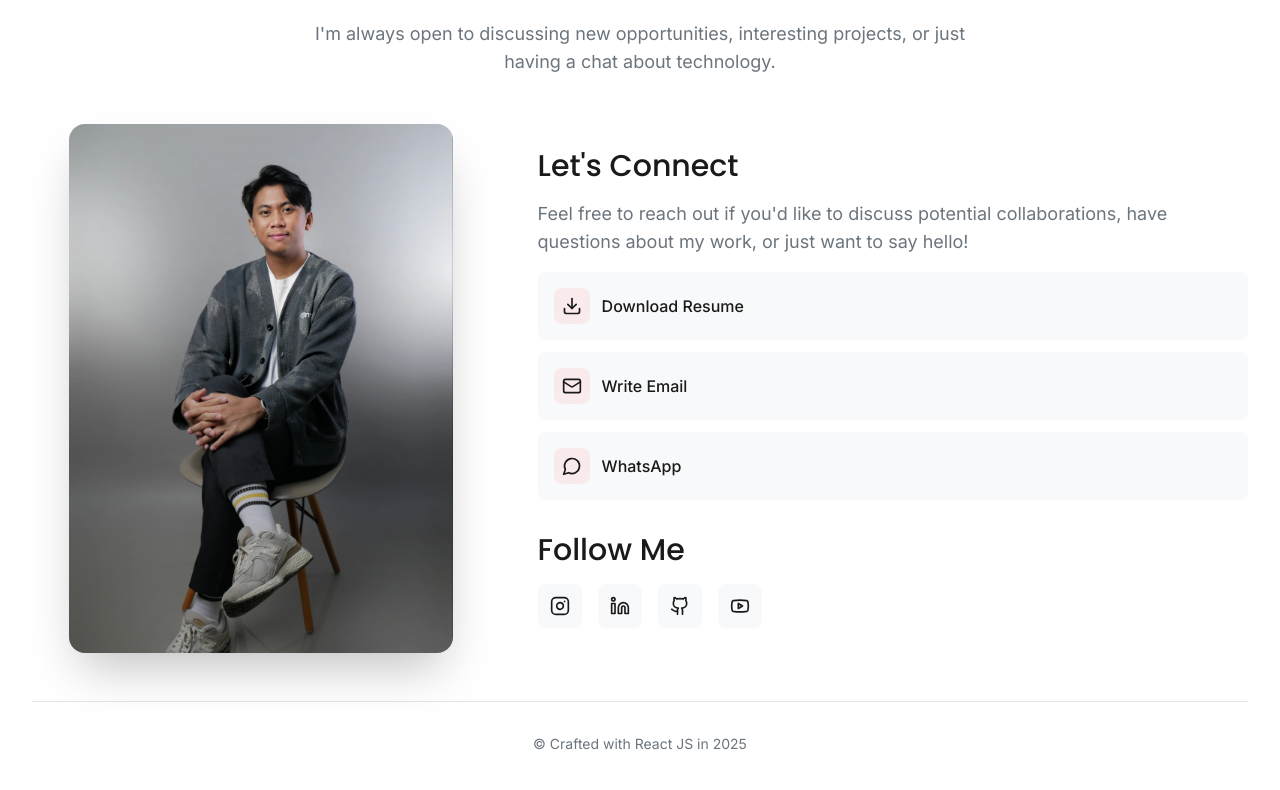
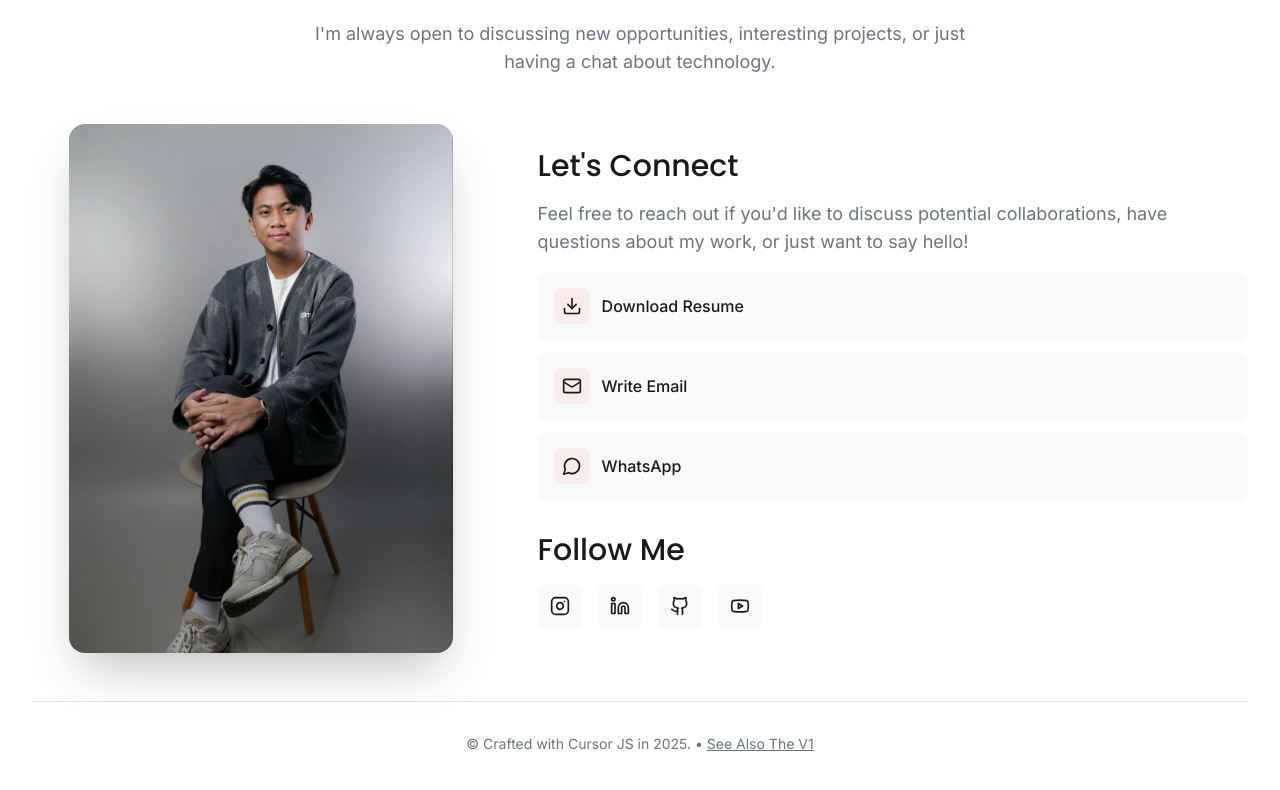
Before and after one commit to fakhrymubarak/fakhrymubarak.github.io, a React (Vite) app: page / in a window 1280 px wide. Shown: the part 3670-4460 px from the top of the page. Built offline with nearby package versions, Linux system fonts and the light colour scheme.

Commit message:
fix: footer hyperlink

```diff
--- a/src/components/sections/FooterSection.tsx
+++ b/src/components/sections/FooterSection.tsx
@@ -1,6 +1,6 @@
 import React from 'react'
 import { motion } from 'framer-motion'
-import { portfolioData } from '../../data/portfolio'
+import { portfolioData } from '@data/portfolio.ts'
 import { Mail, MessageCircle, Download, Instagram, Linkedin, Github, Youtube } from 'lucide-react'
 
 const FooterSection: React.FC = () => {
@@ -145,7 +145,15 @@ const FooterSection: React.FC = () => {
             className="border-t border-light-muted/20 dark:border-dark-muted/20 pt-8 text-center"
           >
             <p className="text-sm text-light-muted dark:text-dark-muted">
-              {footer.signature}
+              {footer.signature} •{' '}
+              <a
+                href="https://fakhrymubarak.github.io/showcase-v1/"
+                target="_blank"
+                rel="noopener noreferrer"
+                className="hover:text-primary-coral transition-colors underline"
+              >
+                See Also The V1
+              </a>
             </p>
           </motion.div>
         </motion.div>
--- a/src/data/portfolio.ts
+++ b/src/data/portfolio.ts
@@ -220,7 +220,7 @@ export const portfolioData: PortfolioData = {
         icon: 'message-circle'
       }
     ],
-    signature: '© Crafted with React JS in 2025',
+    signature: '© Crafted with Cursor JS in 2025.',
     contactImage: footerAvatarImage
   }
 }
```
